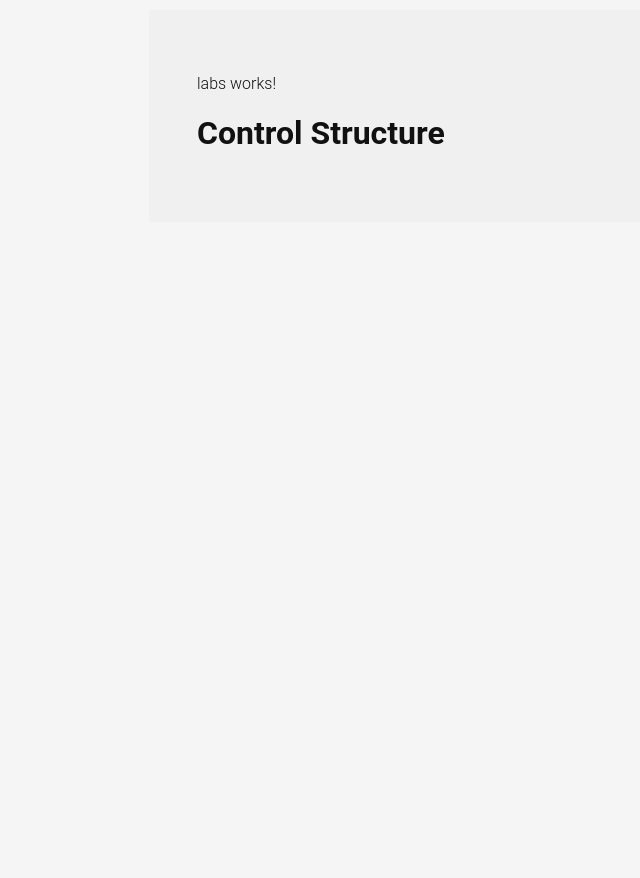
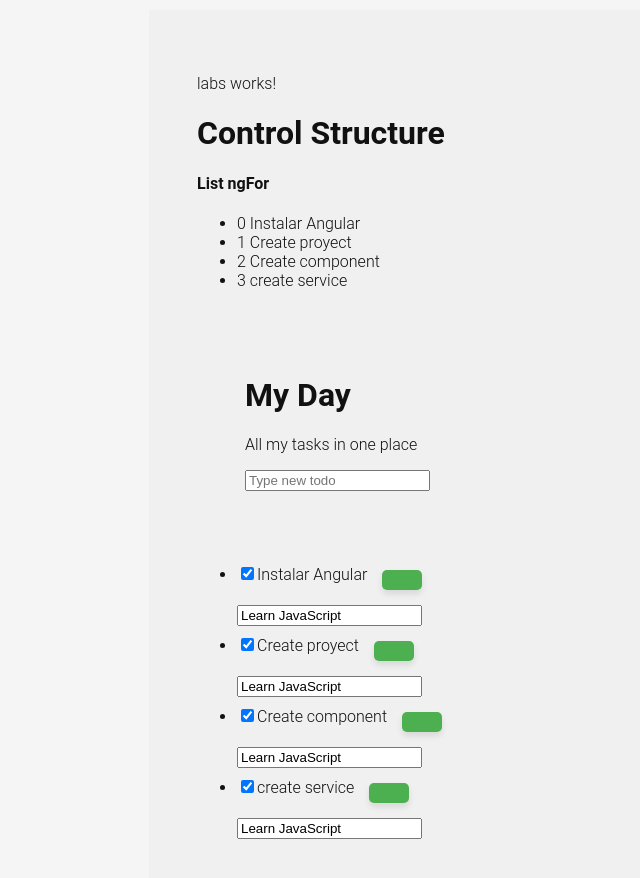
Before and after one commit to andresmr955/ANGULAR, an Angular app in the folder todoapp/: page /constru in a window 1280 px wide. Shown: the top 878 px of the page, without its empty margins (168-808 px from the left). Before the commit the page ends 800 px from the top, so only its background shows below. Built offline with nearby package versions, Linux system fonts and the light colour scheme.

Commit message:
learning how to add, delete with control structures, click and change

```diff
--- a/todoapp/src/app/pages/controlstructures/controlstructures.html
+++ b/todoapp/src/app/pages/controlstructures/controlstructures.html
@@ -2,5 +2,35 @@
     <p>labs works!</p>
     <h1>Control Structure</h1>
     <!-- String interpolation -->
+    <h4>List <strong>ngFor</strong></h4>
+    <ul>
+        <li *ngFor=" let task of tasks1(); index as i">
+          {{i}}  {{ task }}
+        </li>
+    </ul>
+    <div class="container">
+      <h1>My Day</h1>
+      <p>All my tasks in one place</p>
+      <input
+        class="new-todo"
+        placeholder="Type new todo"
+        autofocus
+        type="text"
+        (change)="changeHandler($event)"
+      />
+    </div>
 
-</div>
+
+    <!-- This section should be hidden by default and shown when there are todos -->
+
+    <ul class="todo-list">
+        <li *ngFor="let task of tasks(); index as i">
+
+          <div class="view">
+            <input class="toggle" type="checkbox" checked />
+            <label>{{task}}</label>
+            <button class="destroy" (click)="deleteTask(i)"></button>
+          </div>
+          <input class="edit" value="Learn JavaScript" />
+        </li>
+    </ul>
--- a/todoapp/src/app/pages/controlstructures/controlstructures.ts
+++ b/todoapp/src/app/pages/controlstructures/controlstructures.ts
@@ -1,11 +1,38 @@
-import { Component } from '@angular/core';
+import { Component, signal } from '@angular/core';
+import { CommonModule } from '@angular/common';
 
 @Component({
   selector: 'app-controlstructures',
-  imports: [],
+  imports: [ CommonModule ],
   templateUrl: './controlstructures.html',
   styleUrl: './controlstructures.css'
 })
 export class Controlstructures {
+  tasks1 = signal(
+    [
+      'Instalar Angular',
+      'Create proyect',
+      'Create component',
+      'create service'
+    ]
+  );
 
+  tasks = signal(
+    [
+      'Instalar Angular',
+      'Create proyect',
+      'Create component',
+      'create service'
+    ]
+  );
+
+  changeHandler(event: Event){
+      const input = event.target as HTMLInputElement;
+      const newTask = input.value;
+      this.tasks.update((tasks) =>  [...tasks, newTask]);
+  }
+
+  deleteTask(index: number){
+    this.tasks.update((tasks) => tasks.filter((task, position) => position !== index));
+  }
 }
--- a/todoapp/src/app/pages/home/home.html
+++ b/todoapp/src/app/pages/home/home.html
@@ -8,6 +8,7 @@
         placeholder="Type new todo"
         autofocus
         type="text"
+        (change)="changeHandler($event)"
       />
     </div>
   </header>
@@ -15,6 +16,16 @@
     <!-- This section should be hidden by default and shown when there are todos -->
     <section class="main">
       <ul class="todo-list">
+        <li *ngFor="let task of tasks(); index as i">
+
+          <div class="view">
+            <input class="toggle" type="checkbox" checked />
+            <label>{{task}}</label>
+            <button class="destroy" (click)="deleteTask(i)"></button>
+          </div>
+          <input class="edit" value="Learn JavaScript" />
+        </li>
+<!--
         <li class="completed">
           <div class="view">
             <input class="toggle" type="checkbox" checked />
@@ -23,14 +34,6 @@
           </div>
           <input class="edit" value="Learn JavaScript" />
         </li>
-        <li>
-          <div class="view">
-            <input class="toggle" type="checkbox" />
-            <label>Buy a unicorn</label>
-            <button class="destroy"></button>
-          </div>
-          <input class="edit" value="Buy a unicorn" />
-        </li>
         <li class="editing">
           <div class="view">
             <input class="toggle" type="checkbox" />
@@ -38,7 +41,7 @@
             <button class="destroy"></button>
           </div>
           <input class="edit" value="Make dishes" />
-        </li>
+        </li> -->
       </ul>
     </section>
     <!-- This footer should be hidden by default and shown when there are todos -->
--- a/todoapp/src/app/pages/home/home.ts
+++ b/todoapp/src/app/pages/home/home.ts
@@ -1,11 +1,30 @@
-import { Component } from '@angular/core';
+import { Component, signal } from '@angular/core';
+import { CommonModule } from '@angular/common';
 
 @Component({
   selector: 'app-home',
-  imports: [],
+  imports: [CommonModule],
   templateUrl: './home.html',
   styleUrl: './home.css'
 })
 export class Home {
+  tasks = signal(
+    [
+      'Instalar Angular',
+      'Create proyect',
+      'Create component',
+      'create service'
+    ]
+  );
 
+
+  changeHandler(event: Event){
+      const input = event.target as HTMLInputElement;
+      const newTask = input.value;
+      this.tasks.update((tasks) =>  [...tasks, newTask]);
+  }
+
+  deleteTask(index: number){
+    this.tasks.update((tasks) => tasks.filter((task, position) => position !== index ));
+  }
 }
```
